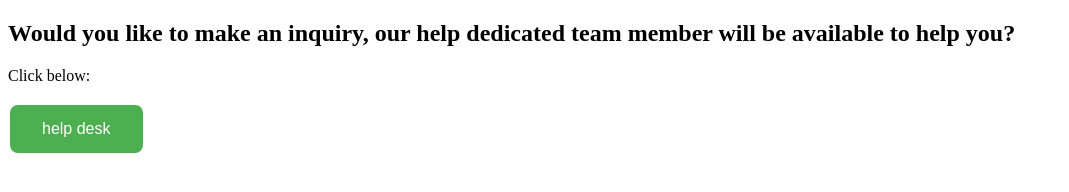
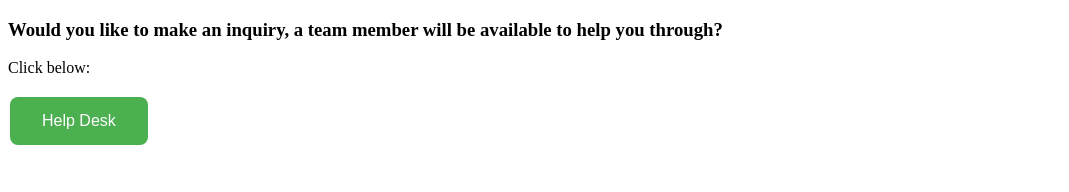
Before and after one commit to Kunsguru/contact-form, a plain HTML site: page index.html in a window 1280 px wide. Shown: the whole page, without its empty margins (0-1069 px from the left). Drawn offline with Linux system fonts and the light colour scheme.

Commit message:
Update index.html

```diff
--- a/index.html
+++ b/index.html
@@ -7,10 +7,10 @@
 <link rel="stylesheet" href="styles.css">
     </head>
 <body>
-   <div><h2>Would you like to make an inquiry, our help dedicated team member will be available to help you?</h2></div>
+   <div><h3>Would you like to make an inquiry, a team member will be available to help you through?</h3></div>
 
 <div></div><p>Click below:</p><div></div>
-    <button id="summitButton">help desk</button>
+    <button id="summitButton">Help Desk</button>
     <script src="script.js"></script>
     </body>
 </html>
```
